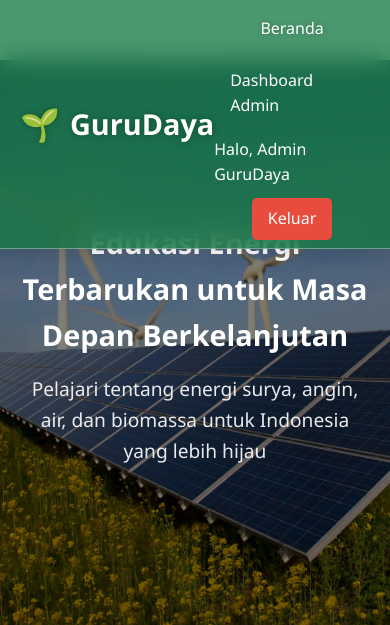
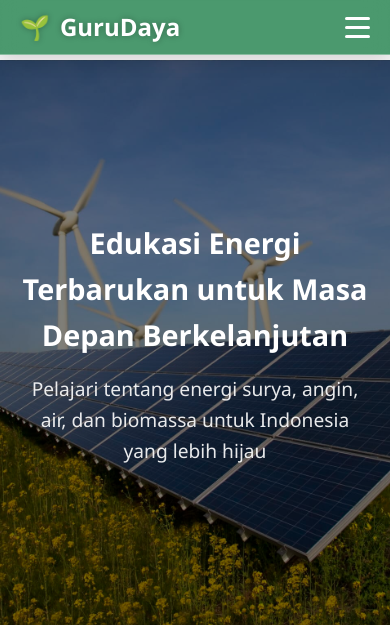
Before and after one commit to imPixelity/GuruDaya, a PHP site: page /index.php in a window 390 px wide. Shown: the top 625 px of the page. Run offline with PHP 8.4, Linux system fonts and the light colour scheme; a user stored in the database is signed in; data comes from the database, SQL or seed files in the repository; data that the repository does not hold is empty.

Commit message:
navbar modify

```diff
--- a/assets/css/style.css
+++ b/assets/css/style.css
@@ -65,6 +65,7 @@ body {
   padding: 8px 16px;
   border-radius: 5px;
   transition: all 0.3s;
+  white-space: nowrap;
 }
 
 .nav-links a:hover {
@@ -87,6 +88,48 @@ body {
 .btn-logout {
   background: #e74c3c;
   color: white !important;
+}
+
+.user-greeting {
+  color: white;
+  font-size: 0.95rem;
+}
+
+/* Hamburger Menu */
+.hamburger {
+  display: none;
+  flex-direction: column;
+  cursor: pointer;
+  gap: 6px;
+  z-index: 1001;
+}
+
+.hamburger span {
+  width: 25px;
+  height: 3px;
+  background: white;
+  border-radius: 3px;
+  transition: all 0.3s ease;
+}
+
+/* .hamburger.active span:nth-child(1) {
+  transform: translateY(10px) rotate(45deg);
+}
+
+.hamburger.active span:nth-child(2) {
+  opacity: 0;
+}
+
+.hamburger.active span:nth-child(3) {
+  transform: translateY(-10px) rotate(-45deg);
+} */
+
+.hamburger.spin {
+  transition: transform 0.5s ease;
+}
+
+.hamburger.spin.active {
+  transform: rotate(180deg);
 }
 
 /* Hero */
@@ -144,7 +187,7 @@ body {
 .featured-section {
   background: linear-gradient(45deg, green, yellowgreen);
   color: white;
-  padding: 60px 0;
+  padding: 50px 20px;
   margin-bottom: 60px;
   border-radius: 10px;
   box-shadow: 0 10px 30px rgba(0, 0, 0, 0.2);
@@ -639,9 +682,46 @@ footer {
 
 /* Responsive */
 @media (max-width: 768px) {
+  .hamburger {
+    display: flex;
+  }
+
   .nav-links {
+    position: fixed;
+    top: 54.5px;
+    left: -100%;
     flex-direction: column;
-    gap: 10px;
+    background: rgba(18, 122, 64, 0.95);
+    width: 100%;
+    text-align: center;
+    transition: left 0.3s ease;
+    gap: 15px;
+    padding: 20px 0;
+    max-height: calc(100vh - 60px);
+    overflow-y: auto;
+  }
+
+  .nav-links.active {
+    left: 0;
+  }
+
+  .nav-links a {
+    display: block;
+    padding: 12px 20px;
+    border-radius: 5px;
+  }
+
+  .user-greeting {
+    display: block;
+    padding: 12px 20px;
+  }
+
+  .nav-brand h1 {
+    font-size: 1.5rem;
+  }
+
+  .logo {
+    font-size: 1.5rem;
   }
 
   .hero h2 {
--- a/includes/navbar.php
+++ b/includes/navbar.php
@@ -8,13 +8,22 @@ $is_admin = isAdmin();
             <span class="logo">🌱</span>
             <h1>GuruDaya</h1>
         </div>
-        <div class="nav-links">
+
+        <!-- Hamburger Menu Button -->
+        <div class="hamburger spin" onclick="toggleMenu()">
+            <span></span>
+            <span></span>
+            <span></span>
+        </div>
+
+        <!-- Navigation Links -->
+        <div class="nav-links" id="navLinks">
             <a href="../public/index.php" class="btn-home">Beranda</a>
             <?php if ($is_logged_in): ?>
                 <?php if ($is_admin): ?>
                     <a href="../admin/admin.php" style="color: white;">Dashboard Admin</a>
                 <?php endif; ?>
-                <span>Halo, <?= htmlspecialchars($_SESSION['username']) ?></span>
+                <span class="user-greeting">Halo, <?= htmlspecialchars($_SESSION['username']) ?></span>
                 <a href="../auth/logout.php" class="btn-logout">Keluar</a>
             <?php else: ?>
                 <a href="../auth/login.php" class="btn-login">Masuk</a>
@@ -23,3 +32,33 @@ $is_admin = isAdmin();
         </div>
     </div>
 </nav>
+
+<script>
+    function toggleMenu() {
+        const hamburger = document.querySelector('.hamburger');
+        const navLinks = document.querySelector('#navLinks');
+
+        hamburger.classList.toggle('active');
+        navLinks.classList.toggle('active');
+    }
+
+    // Close menu when a link is clicked
+    document.querySelectorAll('.nav-links a').forEach(link => {
+        link.addEventListener('click', () => {
+            document.querySelector('.hamburger').classList.remove('active');
+            document.querySelector('#navLinks').classList.remove('active');
+        });
+    });
+
+    // Close menu when clicking outside
+    document.addEventListener('click', (event) => {
+        const navbar = document.querySelector('.navbar');
+        const hamburger = document.querySelector('.hamburger');
+        const navLinks = document.querySelector('#navLinks');
+
+        if (!navbar.contains(event.target)) {
+            hamburger.classList.remove('active');
+            navLinks.classList.remove('active');
+        }
+    });
+</script>
--- a/public/article.php
+++ b/public/article.php
@@ -11,8 +11,6 @@ if ($article_result->num_rows === 0) {
     redirect('index.php');
 }
 $article = $article_result->fetch_assoc();
-
-$page_title = htmlspecialchars($article['title']) . ' - GuruDaya';
 
 // Handle comment submission
 if ($_SERVER['REQUEST_METHOD'] === 'POST' && isLoggedIn()) {
--- a/public/index.php
+++ b/public/index.php
@@ -2,8 +2,6 @@
 require_once '../config/config.php';
 require_once '../handlers/article_handlers.php';
 require_once '../handlers/statistic_handlers.php';
-
-$page_title = 'GuruDaya - Portal Energi Terbarukan';
 
 // Get search parameter
 $search = sanitize($_GET['search'] ?? '');
```
